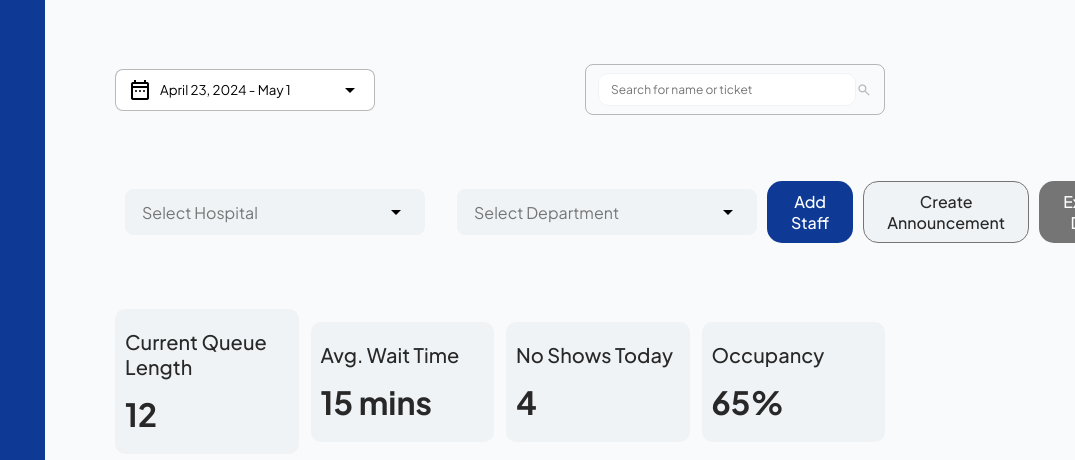
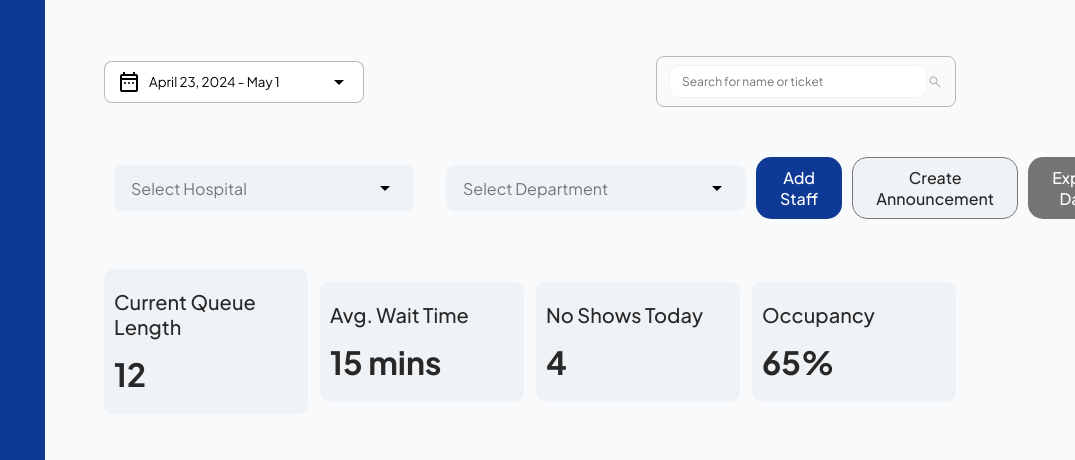
Before and after one commit to YomiVeph/Qure-Design, a plain HTML site: page Frontend/public/hospital-dashboard.html in a window 1280 px wide. Shown: the top 460 px of the page, 205-1280 px from the left. Drawn offline with nearby package versions, Linux system fonts and the light colour scheme.

Commit message:
Checking

```diff
--- a/Frontend/public/hospital-dashboard.css
+++ b/Frontend/public/hospital-dashboard.css
@@ -119,7 +119,8 @@ body {
   flex-direction: row;
   justify-content: space-between;
   align-items: center;
-  padding: 3.2rem 9.5rem 3.2rem 3.5rem;
+  /* padding: 3.2rem 9.5rem 3.2rem 3.5rem; */
+  padding: 2.4rem;
 }
 
 .date-meter {
@@ -260,7 +261,8 @@ body {
 .average {
   display: flex;
   flex-direction: row;
-  padding: 3.2rem 9.5rem 3.2rem 3.5rem;
+  /* padding: 3.2rem 9.5rem 3.2rem 3.5rem; */
+  padding: 2.4rem;
   align-items: center;
   gap: 1.2rem;
 }
@@ -293,7 +295,8 @@ body {
   flex-direction: row;
   align-items: center;
   justify-content: space-between;
-  padding: 3.2rem 9.5rem 3.2rem 3.5rem;
+  /* padding: 3.2rem 9.5rem 3.2rem 3.5rem; */
+  padding: 2.4rem;
 }
 
 .hospital-department {
@@ -415,7 +418,8 @@ body {
   grid-template-columns: 2fr 1fr;
   grid-template-rows: auto auto;
   gap: 2.4rem;
-  padding: 3.2rem 9.5rem 3.2rem 3.5rem;
+  /* padding: 3.2rem 9.5rem 3.2rem 3.5rem; */
+  padding: 2.4rem;
 }
 
 .queue {
--- a/Frontend/public/hospital-dashboard.html
+++ b/Frontend/public/hospital-dashboard.html
@@ -383,7 +383,6 @@
               </div>
             </div>
           </div>
-
           <div class="analytics">
             <div class="analytics hd">
               <h2>Analytics</h2>
@@ -399,8 +398,6 @@
               </div>
             </div>
           </div>
-
-          <div class="heat-map"></div>
         </div>
       </div>
     </div>
```
